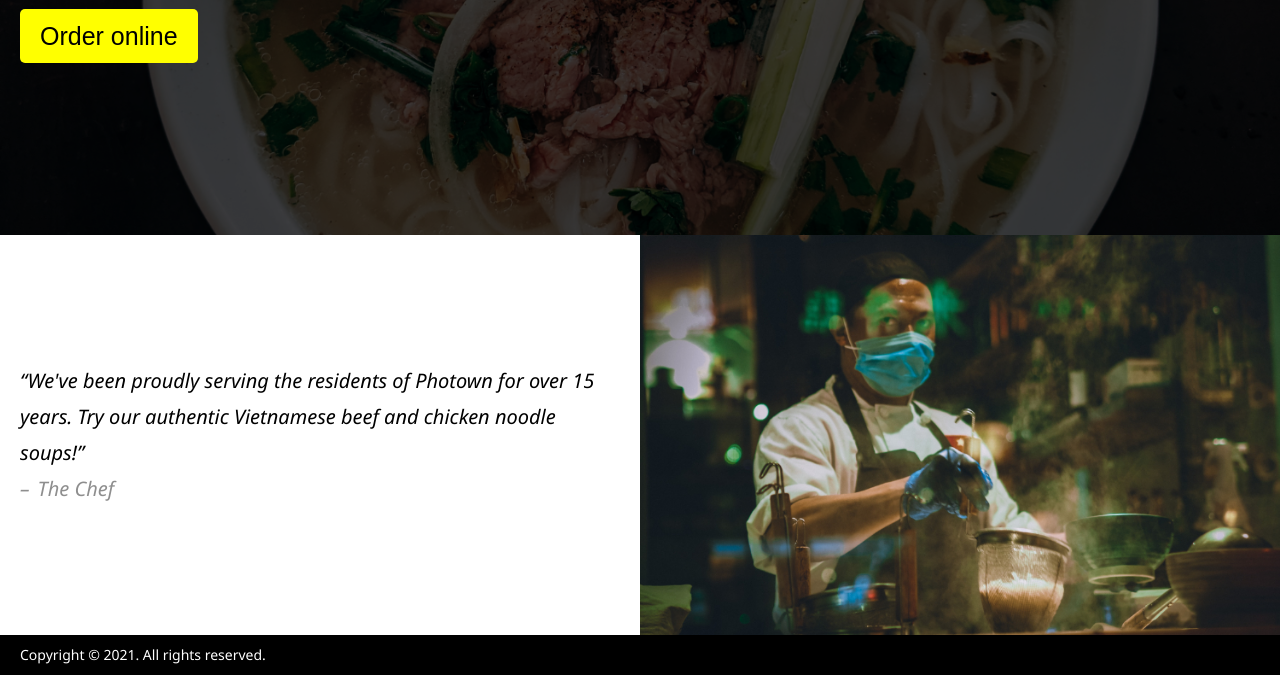
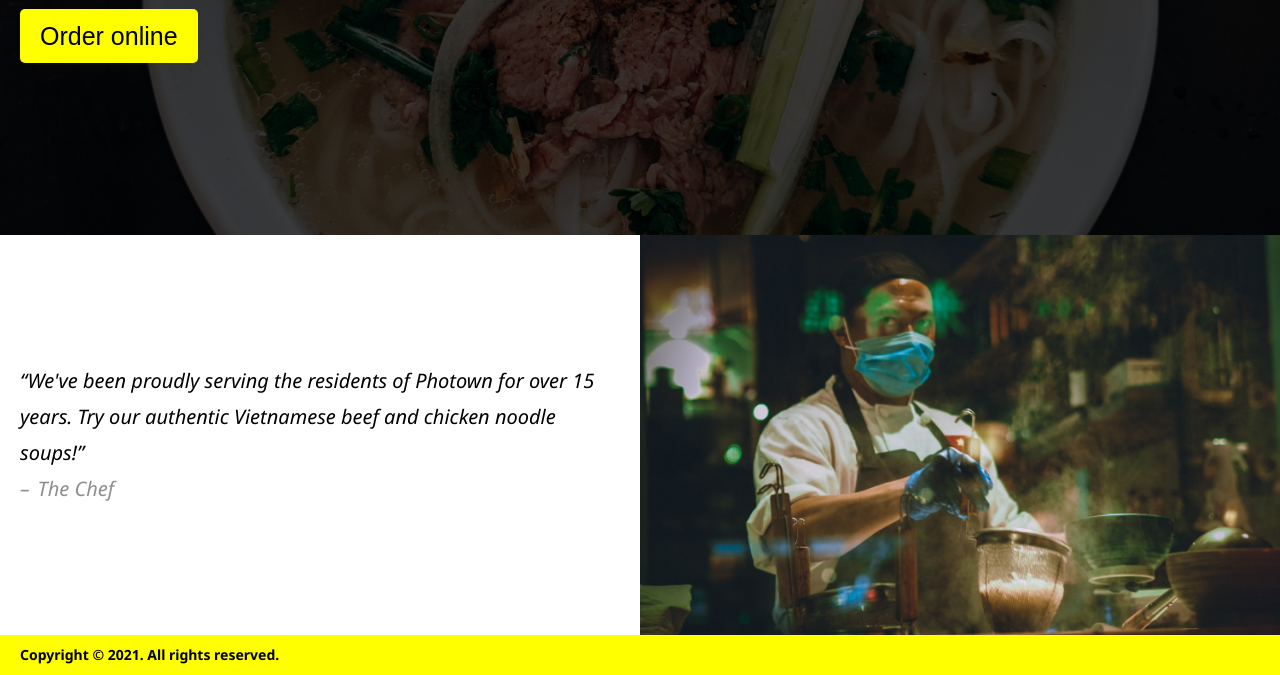
Before and after one commit to sevignator/odin-project_restaurant-page, a website built with webpack: page dist/index.html in a window 1280 px wide. Shown: the part 325-1000 px from the top of the page. Built offline with Linux system fonts and the light colour scheme; a web font is replaced by a local one.

Commit message:
change footer color to yellow

```diff
--- a/src/style.css
+++ b/src/style.css
@@ -38,9 +38,10 @@ body {
   align-items: center;
   min-height: 4rem;
   padding-inline: var(--inline-padding);
-  background-color: #000;
+  background-color: var(--clr-accent);
   font-size: 1.4rem;
-  color: #fff;
+  font-weight: 600;
+  color: #000;
 }
 
 .site-footer > * {
```
Also changed, not shown: dist/main.js.
